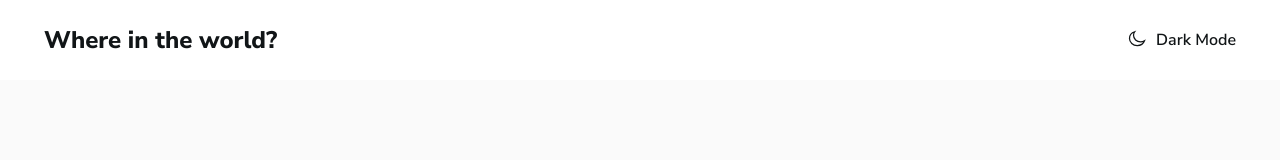
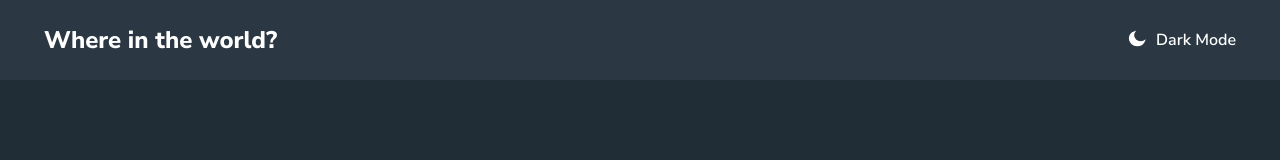
Before and after one commit to Abdulholiq13/countries, a plain HTML site: page index.html in a window 1280 px wide. Both pictures are taken after a click on the button "Dark Mode". Drawn offline with Linux system fonts and the light colour scheme.

Commit message:
Toggle dark-theme on site-header-theme-toggler click

```diff
--- a/css/style.css
+++ b/css/style.css
@@ -68,6 +68,8 @@ body {
   background-color: var(--body-bg);
   color: var(--text-color);
   white-space: nowrap;
+  transition: background-color 0.4s ease,
+  color 0.4s ease;
 }
 
 img {
--- a/js/main.js
+++ b/js/main.js
@@ -0,0 +1,5 @@
+const elSiteThemeToggler = document.querySelector('.site-header-theme-toggler');
+
+elSiteThemeToggler.addEventListener('click', function () {
+  document.body.classList.toggle('dark-mode')
+});
```
